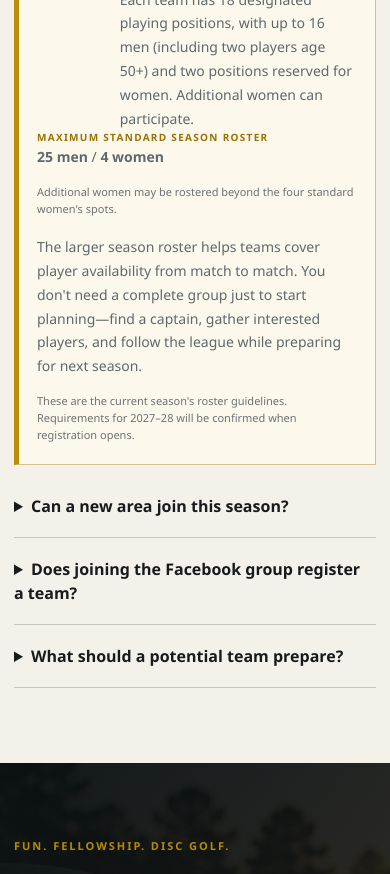
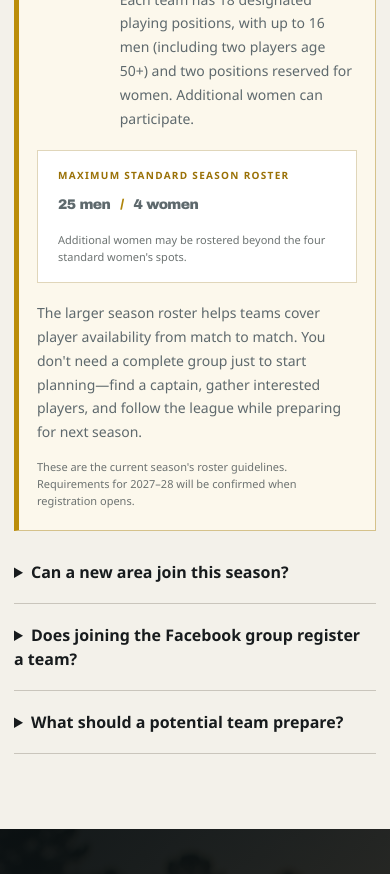
Before and after one commit to johnc0601-glitch/ccteamclash, a Next.js app: page /bring-the-clash in a window 390 px wide. Shown: the part 5580-6454 px from the top of the page. Built offline with nearby package versions, Linux system fonts and the light colour scheme; no server answers; the database is empty.

Commit message:
Style 25 men / 4 women season roster detail for mobile

```diff
--- a/src/app/bring-the-clash/BringTheClash.module.css
+++ b/src/app/bring-the-clash/BringTheClash.module.css
@@ -87,6 +87,10 @@
 .rosterNumber { color: #181d1d; font-family: var(--cc-font-display); font-size: clamp(58px, 6.3vw, 80px); line-height: .88; letter-spacing: -.075em; }
 .rosterTopline h3 { margin: 0 0 10px; font-family: var(--cc-font-display); font-size: clamp(20px, 2.15vw, 27px); line-height: 1.05; text-transform: uppercase; letter-spacing: -.035em; }
 .rosterTopline p, .rosterNote { margin: 0; color: #464e51; font-size: 14px; line-height: 1.65; }
+.seasonRoster { margin-top: 20px; padding: 17px 20px; background: #fff; border: 1px solid #e0d6ba; }
+.seasonRoster p { margin: 10px 0 5px; color: #171b1d; font-family: var(--cc-font-display); font-size: clamp(23px, 3vw, 33px); font-weight: 900; letter-spacing: -.045em; }
+.seasonRoster p span { padding: 0 6px; color: #af850b; }
+.seasonRoster small { margin-top: 4px; }
 .rosterNote { margin-top: 18px; }
 .rosterExplainer small { display: block; margin-top: 14px; color: #6c7271; font-size: 11px; line-height: 1.55; }
 
```
